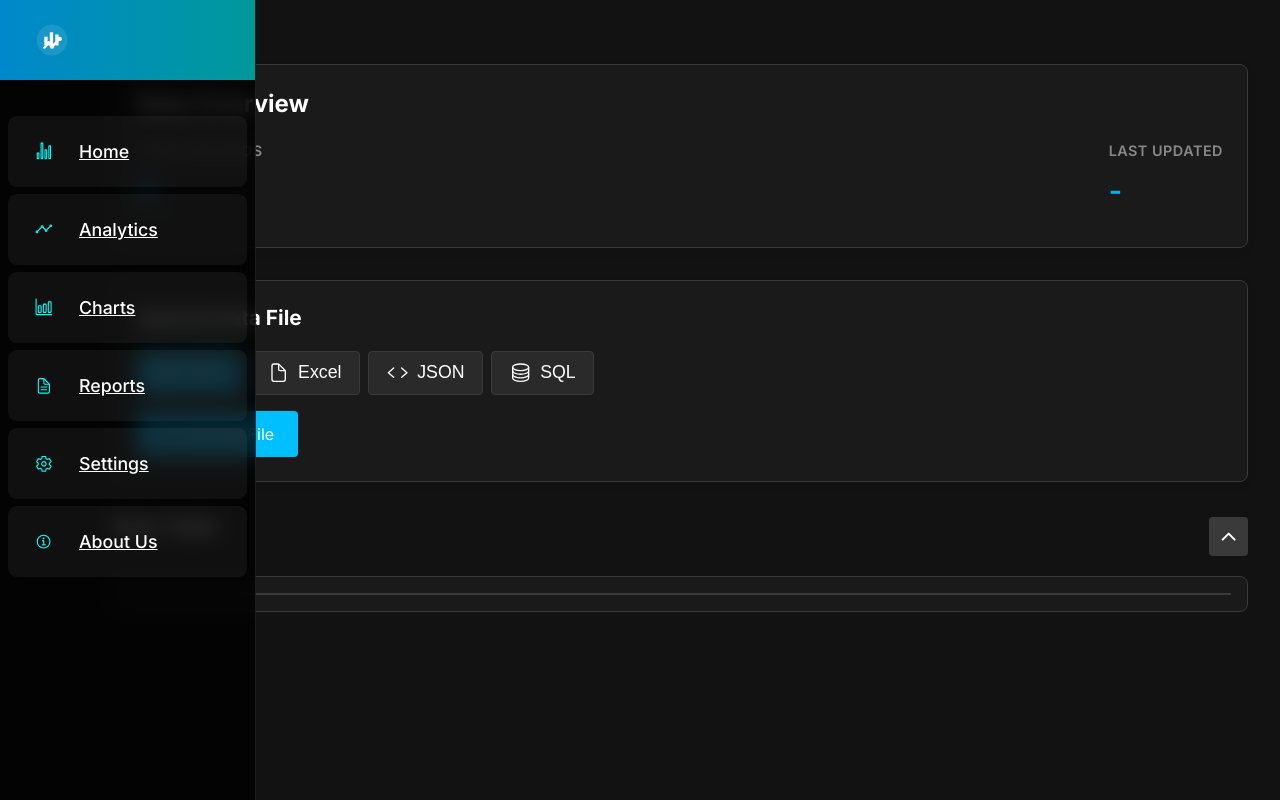
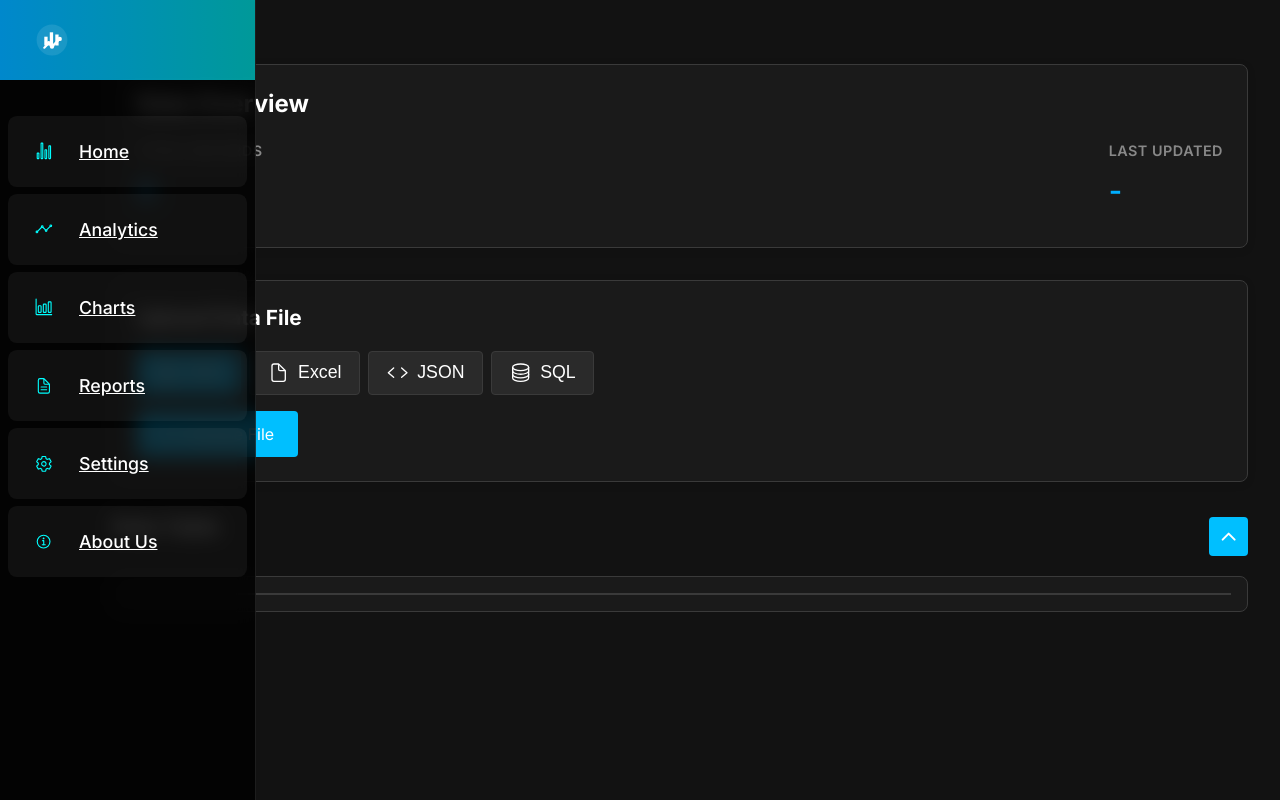
Before and after one commit to MohitSaini9093/data_analysis, a Flask app: template templates/index.html in a window 1280 px wide, with the pointer over the restyled element. Run offline with Flask 3, Linux system fonts and the light colour scheme; the template is opened without the code that fills it, so the values that code supplies are empty; some libraries are stand-ins or nearby versions.

Commit message:
version 1.0 beta

```diff
--- a/templates/index.html
+++ b/templates/index.html
@@ -353,6 +353,7 @@ result = df
             border-radius: 8px;
             padding: 0.5em;
             z-index: 9999;
+
             min-width: 180px;
             box-shadow: 0 4px 12px rgba(0, 0, 0, 0.2);
             margin-top: 60px;
@@ -613,7 +614,8 @@ result = df
         }
 
         .toggle-btn:hover {
-            background: #3a3a3a;
+            background: #00bfff;
+
         }
 
         .toggle-btn ion-icon {
```
